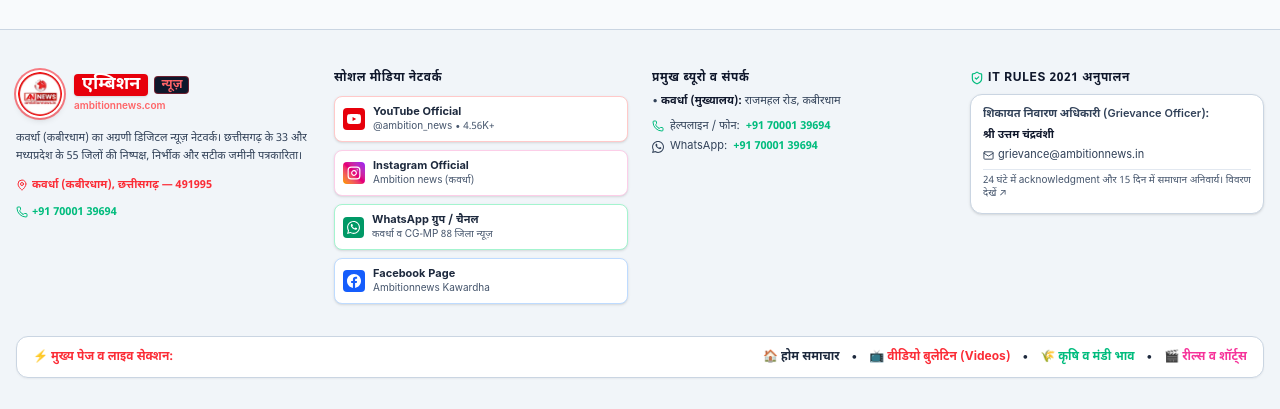
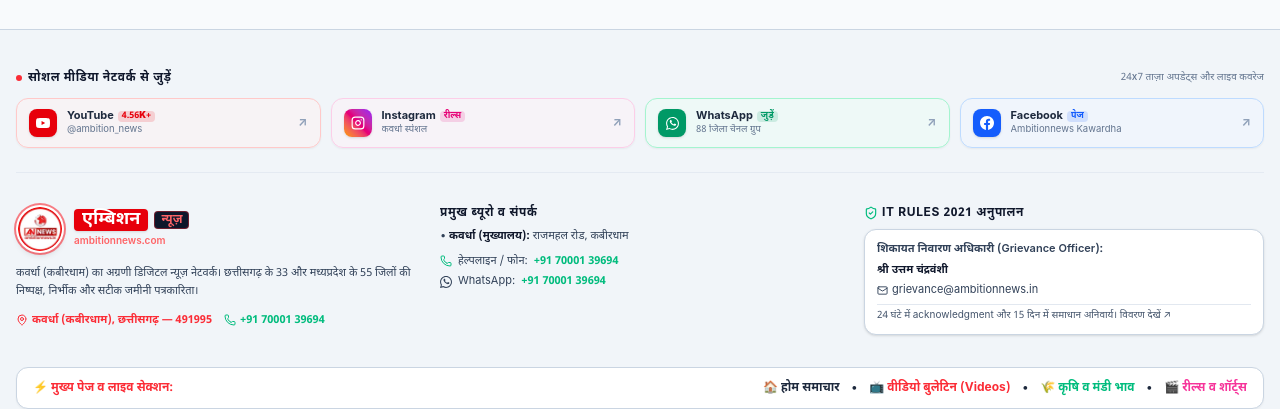
Before and after one commit to Paras65/ANP, a React (Vite) app in the folder frontend/: page / in a window 1280 px wide. Shown: the part 1907-2316 px from the top of the page. Built offline with nearby package versions, Linux system fonts and the light colour scheme; no server answers.

Commit message:
feat(footer): implement Option 2 horizontal 1-row social links strip and streamline 3-column layout

```diff
--- a/frontend/src/components/Footer.tsx
+++ b/frontend/src/components/Footer.tsx
@@ -29,8 +29,141 @@ export const Footer: React.FC<FooterProps> = ({
       <div className="max-w-7xl mx-auto px-4 space-y-8">
         <h2 className="sr-only">एम्बिशन न्यूज़ पोर्टल पादलेख (Footer)</h2>
 
-        {/* Row 1: Brand, Address & Socials */}
-        <div className="grid grid-cols-1 md:grid-cols-4 gap-6">
+        {/* 1-ROW HORIZONTAL SOCIAL MEDIA STRIP (OPTION 2: SIDE-BY-SIDE) */}
+        <div className="pb-6 border-b border-slate-200/80 dark:border-slate-800">
+          <div className="flex items-center justify-between mb-3">
+            <span className={`text-xs font-bold uppercase tracking-wider flex items-center gap-1.5 ${
+              isDark ? 'text-white' : 'text-slate-900'
+            }`}>
+              <span className="w-1.5 h-1.5 rounded-full bg-red-500 animate-pulse"></span>
+              सोशल मीडिया नेटवर्क से जुड़ें
+            </span>
+            <span className="text-[10px] text-slate-500 font-medium hidden sm:inline-block">
+              24x7 ताज़ा अपडेट्स और लाइव कवरेज
+            </span>
+          </div>
+
+          <div className="grid grid-cols-2 md:grid-cols-4 gap-2.5">
+            {/* 1. YouTube */}
+            <a
+              href={SOCIAL_LINKS.youtube}
+              target="_blank"
+              rel="noopener noreferrer"
+              aria-label="एम्बिशन न्यूज़ आधिकारिक यूट्यूब चैनल"
+              className={`flex items-center justify-between p-2.5 px-3 rounded-xl border transition-all duration-200 hover:scale-[1.01] hover:shadow-md group ${
+                isDark ? 'bg-red-950/25 border-red-900/50 hover:border-red-600 text-red-200' : 'bg-red-50/50 border-red-200 hover:border-red-400 text-slate-800 shadow-xs'
+              }`}
+            >
+              <div className="flex items-center gap-2.5 min-w-0">
+                <div className="w-7 h-7 rounded-lg bg-red-600 text-white flex items-center justify-center shrink-0 shadow-sm group-hover:scale-110 transition-transform">
+                  <YoutubeIcon size={14} />
+                </div>
+                <div className="min-w-0">
+                  <div className="font-bold text-[11px] leading-tight flex items-center gap-1">
+                    <span>YouTube</span>
+                    <span className="text-[9px] bg-red-600/15 text-red-600 dark:text-red-400 px-1 rounded font-black">
+                      {youtubeSubs || SOCIAL_LINKS.youtubeSubs}
+                    </span>
+                  </div>
+                  <div className={`text-[9.5px] truncate ${isDark ? 'text-slate-400' : 'text-slate-500'}`}>
+                    {SOCIAL_LINKS.youtubeHandle}
+                  </div>
+                </div>
+              </div>
+              <span className="text-slate-400 group-hover:text-red-500 group-hover:translate-x-0.5 transition-transform text-xs font-bold">↗</span>
+            </a>
+
+            {/* 2. Instagram */}
+            <a
+              href={SOCIAL_LINKS.instagram}
+              target="_blank"
+              rel="noopener noreferrer"
+              aria-label="एम्बिशन न्यूज़ आधिकारिक इंस्टाग्राम पेज"
+              className={`flex items-center justify-between p-2.5 px-3 rounded-xl border transition-all duration-200 hover:scale-[1.01] hover:shadow-md group ${
+                isDark ? 'bg-pink-950/25 border-pink-900/50 hover:border-pink-500 text-pink-200' : 'bg-pink-50/50 border-pink-200 hover:border-pink-400 text-slate-800 shadow-xs'
+              }`}
+            >
+              <div className="flex items-center gap-2.5 min-w-0">
+                <div className="w-7 h-7 rounded-lg bg-gradient-to-tr from-amber-500 via-pink-600 to-purple-600 text-white flex items-center justify-center shrink-0 shadow-sm group-hover:scale-110 transition-transform">
+                  <InstagramIcon size={14} />
+                </div>
+                <div className="min-w-0">
+                  <div className="font-bold text-[11px] leading-tight flex items-center gap-1">
+                    <span>Instagram</span>
+                    <span className="text-[9px] bg-pink-600/15 text-pink-600 dark:text-pink-400 px-1 rounded font-bold">
+                      रील्स
+                    </span>
+                  </div>
+                  <div className={`text-[9.5px] truncate ${isDark ? 'text-slate-400' : 'text-slate-500'}`}>
+                    कवर्धा स्पेशल
+                  </div>
+                </div>
+              </div>
+              <span className="text-slate-400 group-hover:text-pink-500 group-hover:translate-x-0.5 transition-transform text-xs font-bold">↗</span>
+            </a>
+
+            {/* 3. WhatsApp */}
+            <a
+              href={whatsappLink || SOCIAL_LINKS.whatsappChannel}
+              target="_blank"
+              rel="noopener noreferrer"
+              aria-label="एम्बिशन न्यूज़ आधिकारिक व्हाट्सएप ग्रुप व चैनल"
+              className={`flex items-center justify-between p-2.5 px-3 rounded-xl border transition-all duration-200 hover:scale-[1.01] hover:shadow-md group ${
+                isDark ? 'bg-emerald-950/25 border-emerald-900/50 hover:border-emerald-500 text-emerald-200' : 'bg-emerald-50/50 border-emerald-200 hover:border-emerald-400 text-slate-800 shadow-xs'
+              }`}
+            >
+              <div className="flex items-center gap-2.5 min-w-0">
+                <div className="w-7 h-7 rounded-lg bg-emerald-600 text-white flex items-center justify-center shrink-0 shadow-sm group-hover:scale-110 transition-transform">
+                  <WhatsAppIcon size={13} />
+                </div>
+                <div className="min-w-0">
+                  <div className="font-bold text-[11px] leading-tight flex items-center gap-1">
+                    <span>WhatsApp</span>
+                    <span className="text-[9px] bg-emerald-600/15 text-emerald-600 dark:text-emerald-400 px-1 rounded font-bold">
+                      जुड़ें
+                    </span>
+                  </div>
+                  <div className={`text-[9.5px] truncate ${isDark ? 'text-slate-400' : 'text-slate-500'}`}>
+                    88 जिला चैनल ग्रुप
+                  </div>
+                </div>
+              </div>
+              <span className="text-slate-400 group-hover:text-emerald-500 group-hover:translate-x-0.5 transition-transform text-xs font-bold">↗</span>
+            </a>
+
+            {/* 4. Facebook */}
+            <a
+              href={SOCIAL_LINKS.facebook}
+              target="_blank"
+              rel="noopener noreferrer"
+              aria-label="एम्बिशन न्यूज़ आधिकारिक फेसबुक पेज"
+              className={`flex items-center justify-between p-2.5 px-3 rounded-xl border transition-all duration-200 hover:scale-[1.01] hover:shadow-md group ${
+                isDark ? 'bg-blue-950/25 border-blue-900/50 hover:border-blue-500 text-blue-200' : 'bg-blue-50/50 border-blue-200 hover:border-blue-400 text-slate-800 shadow-xs'
+              }`}
+            >
+              <div className="flex items-center gap-2.5 min-w-0">
+                <div className="w-7 h-7 rounded-lg bg-blue-600 text-white flex items-center justify-center shrink-0 shadow-sm group-hover:scale-110 transition-transform">
+                  <FacebookIcon size={14} />
+                </div>
+                <div className="min-w-0">
+                  <div className="font-bold text-[11px] leading-tight flex items-center gap-1">
+                    <span>Facebook</span>
+                    <span className="text-[9px] bg-blue-600/15 text-blue-600 dark:text-blue-400 px-1 rounded font-bold">
+                      पेज
+                    </span>
+                  </div>
+                  <div className={`text-[9.5px] truncate ${isDark ? 'text-slate-400' : 'text-slate-500'}`}>
+                    {SOCIAL_LINKS.facebookHandle}
+                  </div>
+                </div>
+              </div>
+              <span className="text-slate-400 group-hover:text-blue-500 group-hover:translate-x-0.5 transition-transform text-xs font-bold">↗</span>
+            </a>
+          </div>
+        </div>
+
+        {/* Row 1: Brand, Address & Bureaus */}
+        <div className="grid grid-cols-1 md:grid-cols-3 gap-6">
 
           {/* Col 1: Brand Info */}
           <div className="space-y-3 md:col-span-1">
@@ -77,91 +210,7 @@ export const Footer: React.FC<FooterProps> = ({
             </div>
           </div>
 
-          {/* Col 2: Social Links Hub */}
-          <div className="space-y-2.5">
-            <h3 className={`text-xs font-bold uppercase tracking-wider ${
-              isDark ? 'text-white' : 'text-slate-900'
-            }`}>
-              सोशल मीडिया नेटवर्क
-            </h3>
-            <div className="space-y-2 text-[11px]">
-
-              <a
-                href={SOCIAL_LINKS.youtube}
-                target="_blank"
-                rel="noopener noreferrer"
-                aria-label="एम्बिशन न्यूज़ आधिकारिक यूट्यूब चैनल"
-                className={`flex items-center gap-2 p-2 rounded-lg border transition group ${
-                  isDark ? 'bg-red-950/40 border-red-900/60 hover:border-red-600 text-red-300 hover:text-white' : 'bg-white border-red-200 hover:border-red-400 text-slate-800 shadow-sm'
-                }`}
-              >
-                <div className="p-1 rounded bg-red-600 text-white group-hover:scale-110 transition">
-                  <YoutubeIcon size={14} />
-                </div>
-                <div>
-                  <div className="font-bold">YouTube Official</div>
-                  <div className={`text-[10px] ${isDark ? 'text-slate-400' : 'text-slate-600'}`}>{SOCIAL_LINKS.youtubeHandle} • {youtubeSubs || SOCIAL_LINKS.youtubeSubs}</div>
-                </div>
-              </a>
-
-              <a
-                href={SOCIAL_LINKS.instagram}
-                target="_blank"
-                rel="noopener noreferrer"
-                aria-label="एम्बिशन न्यूज़ आधिकारिक इंस्टाग्राम पेज"
-                className={`flex items-center gap-2 p-2 rounded-lg border transition group ${
-                  isDark ? 'bg-pink-950/40 border-pink-900/60 hover:border-pink-500 text-pink-300 hover:text-white' : 'bg-white border-pink-200 hover:border-pink-400 text-slate-800 shadow-sm'
-                }`}
-              >
-                <div className="p-1 rounded bg-gradient-to-tr from-amber-500 via-pink-600 to-purple-600 text-white group-hover:scale-110 transition">
-                  <InstagramIcon size={14} />
-                </div>
-                <div>
-                  <div className="font-bold">Instagram Official</div>
-                  <div className={`text-[10px] ${isDark ? 'text-slate-400' : 'text-slate-600'}`}>Ambition news (कवर्धा)</div>
-                </div>
-              </a>
-
-              <a
-                href={whatsappLink || SOCIAL_LINKS.whatsappChannel}
-                target="_blank"
-                rel="noopener noreferrer"
-                aria-label="एम्बिशन न्यूज़ आधिकारिक व्हाट्सएप ग्रुप व चैनल"
-                className={`flex items-center gap-2 p-2 rounded-lg border transition group ${
-                  isDark ? 'bg-emerald-950/40 border-emerald-900/60 hover:border-emerald-500 text-emerald-300 hover:text-white' : 'bg-white border-emerald-200 hover:border-emerald-400 text-slate-800 shadow-sm'
-                }`}
-              >
-                <div className="p-1 rounded bg-emerald-600 text-white group-hover:scale-110 transition">
-                  <WhatsAppIcon size={13} />
-                </div>
-                <div>
-                  <div className="font-bold">WhatsApp ग्रुप / चैनल</div>
-                  <div className={`text-[10px] ${isDark ? 'text-slate-400' : 'text-slate-600'}`}>कवर्धा व CG-MP 88 जिला न्यूज़</div>
-                </div>
-              </a>
-
-              <a
-                href={SOCIAL_LINKS.facebook}
-                target="_blank"
-                rel="noopener noreferrer"
-                aria-label="एम्बिशन न्यूज़ आधिकारिक फेसबुक पेज"
-                className={`flex items-center gap-2 p-2 rounded-lg border transition group ${
-                  isDark ? 'bg-blue-950/40 border-blue-900/60 hover:border-blue-500 text-blue-300 hover:text-white' : 'bg-white border-blue-200 hover:border-blue-400 text-slate-800 shadow-sm'
-                }`}
-              >
-                <div className="p-1 rounded bg-blue-600 text-white group-hover:scale-110 transition">
-                  <FacebookIcon size={14} />
-                </div>
-                <div>
-                  <div className="font-bold">Facebook Page</div>
-                  <div className={`text-[10px] ${isDark ? 'text-slate-400' : 'text-slate-600'}`}>{SOCIAL_LINKS.facebookHandle}</div>
-                </div>
-              </a>
-
-            </div>
-          </div>
-
-          {/* Col 3: Regional Bureaus & Helpline */}
+          {/* Col 2: Regional Bureaus & Helpline */}
           <div className="space-y-2">
             <h3 className={`text-xs font-bold uppercase tracking-wider ${
               isDark ? 'text-white' : 'text-slate-900'
@@ -193,7 +242,7 @@ export const Footer: React.FC<FooterProps> = ({
             </ul>
           </div>
 
-          {/* Col 4: IT Rules 2021 Redressal */}
+          {/* Col 3: IT Rules 2021 Redressal */}
           <div className="space-y-2">
             <h3 className="sr-only">कानूनी अनुपालन</h3>
             <button
```
